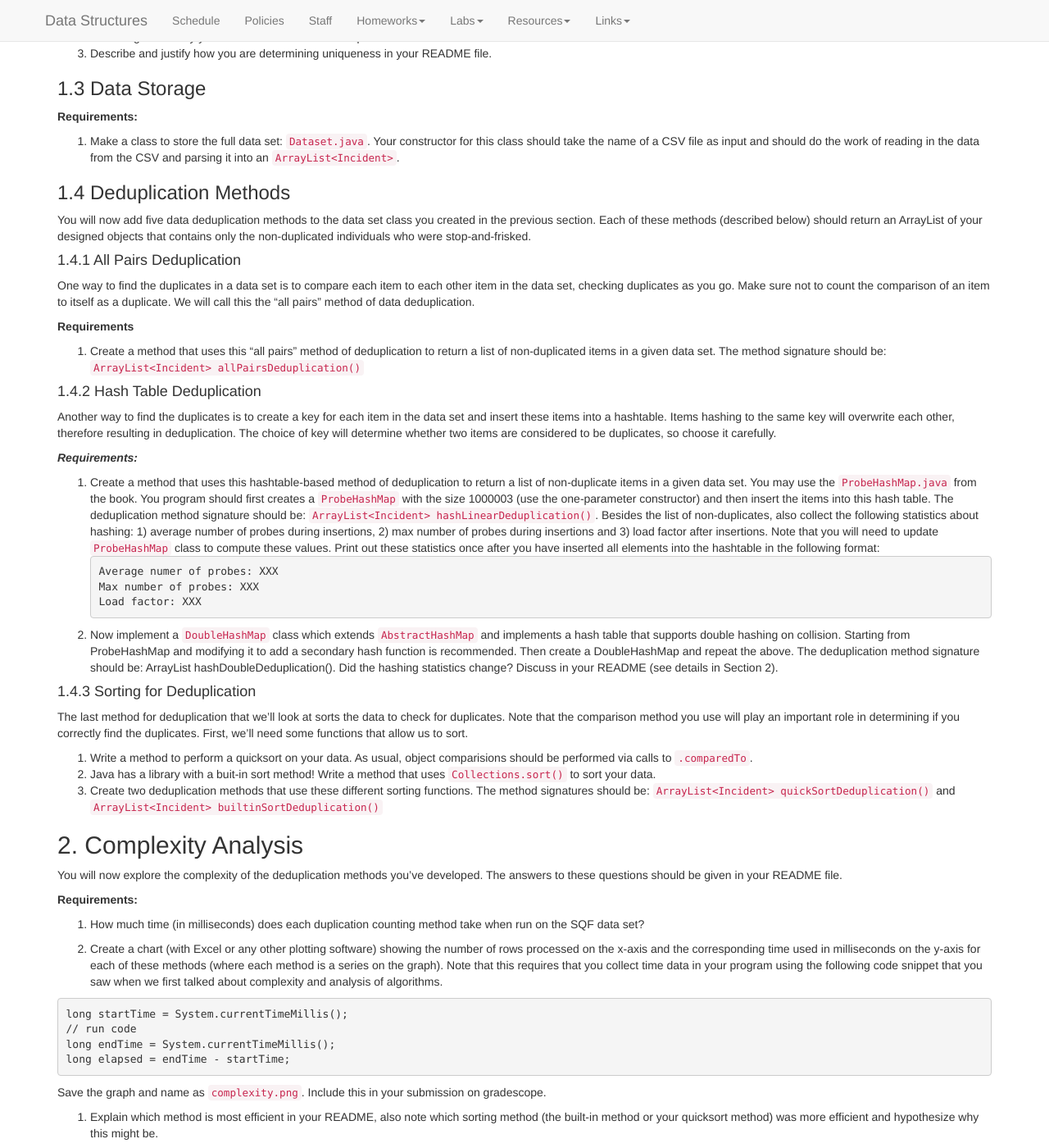
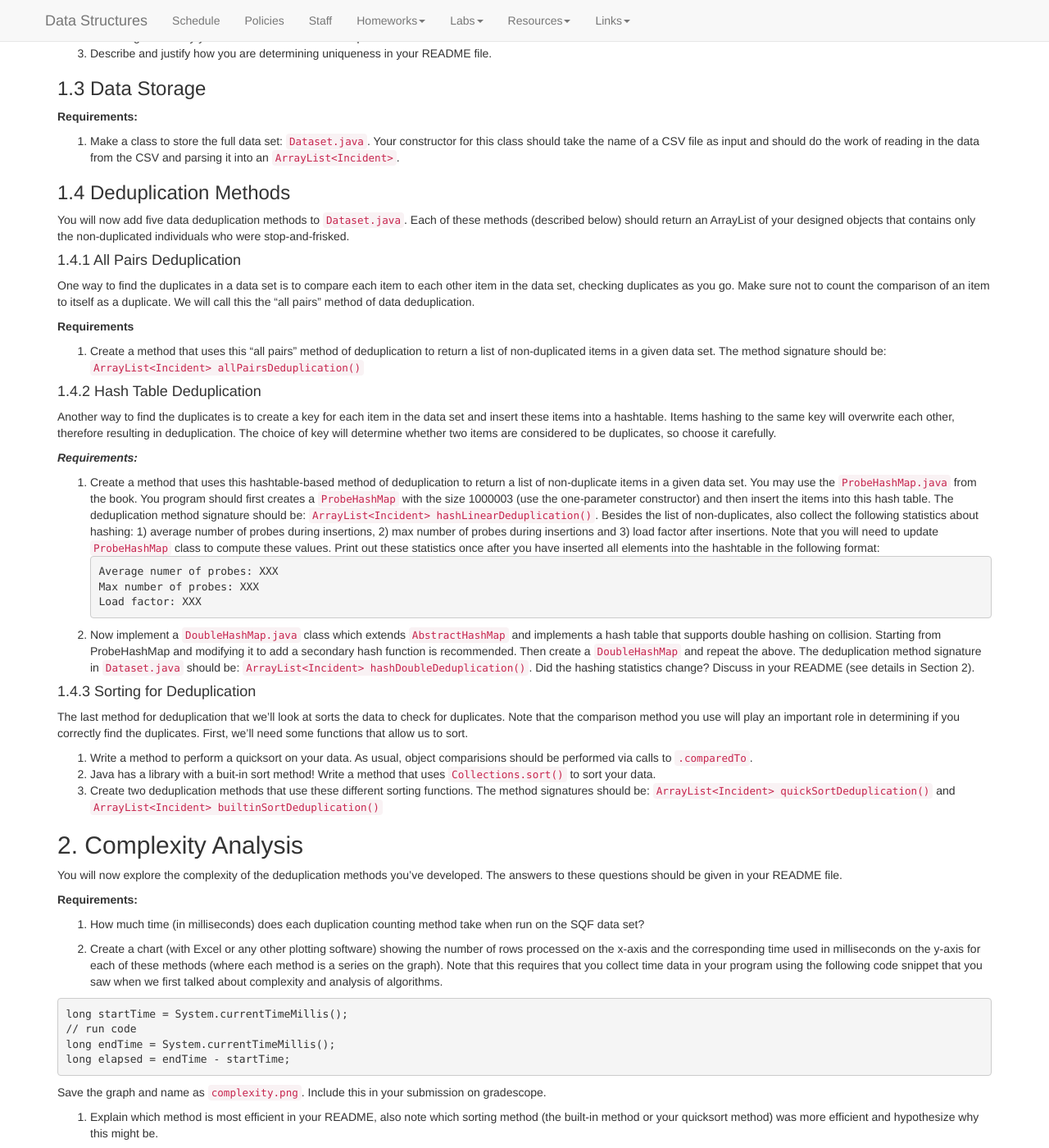
Before and after one commit to kalte0/BMC-CS-151.github.io, a Jekyll site: the page built from hws/HW07.md, in a window 1280 px wide and 1400 px high, scrolled down 855 px. Shown: the whole window at 82% size. Built offline with Jekyll 4.4.1, drawn with Linux system fonts in a browser that asks for light colours; nearby versions of some CDN libraries.

Commit message:
Update HW07.md

````diff
--- a/hws/HW07.md
+++ b/hws/HW07.md
@@ -117,8 +117,8 @@ take the name of a CSV file as input and should do the work of reading in the
 data from the CSV and parsing it into an `ArrayList<Incident>`.
 
 ### 1.4 Deduplication Methods
-You will now add five data deduplication methods to the data set class you created
-in the previous section. Each of these methods (described below) should return an ArrayList of
+You will now add five data deduplication methods to `Dataset.java`.
+Each of these methods (described below) should return an ArrayList of
 your designed objects that contains only the non-duplicated individuals who were
 stop-and-frisked.
 
@@ -139,8 +139,7 @@ Another way to find the duplicates is to create a
 key for each item in the data set and insert these items into a hashtable. Items
 hashing to the same key will overwrite each other, therefore resulting in
 deduplication. The choice of key will determine whether two items are considered
-to be
-duplicates, so choose it carefully.
+to be duplicates, so choose it carefully.
 
 
 ***Requirements:***
@@ -164,12 +163,12 @@ Max number of probes: XXX
 Load factor: XXX
 ```
 
-2. Now implement a `DoubleHashMap` class which extends `AbstractHashMap` and
+2. Now implement a `DoubleHashMap.java` class which extends `AbstractHashMap` and
 implements a hash table that supports double hashing on collision. Starting
 from ProbeHashMap and modifying it to add a secondary hash function is
-recommended. Then create a DoubleHashMap and repeat the above.
-The deduplication method signature should be:
-ArrayList<Incident> hashDoubleDeduplication().
+recommended. Then create a `DoubleHashMap` and repeat the above.
+The deduplication method signature in `Dataset.java` should be:
+`ArrayList<Incident> hashDoubleDeduplication()`.
 Did the hashing statistics change? Discuss in your README (see details in
 Section 2).
 
````
